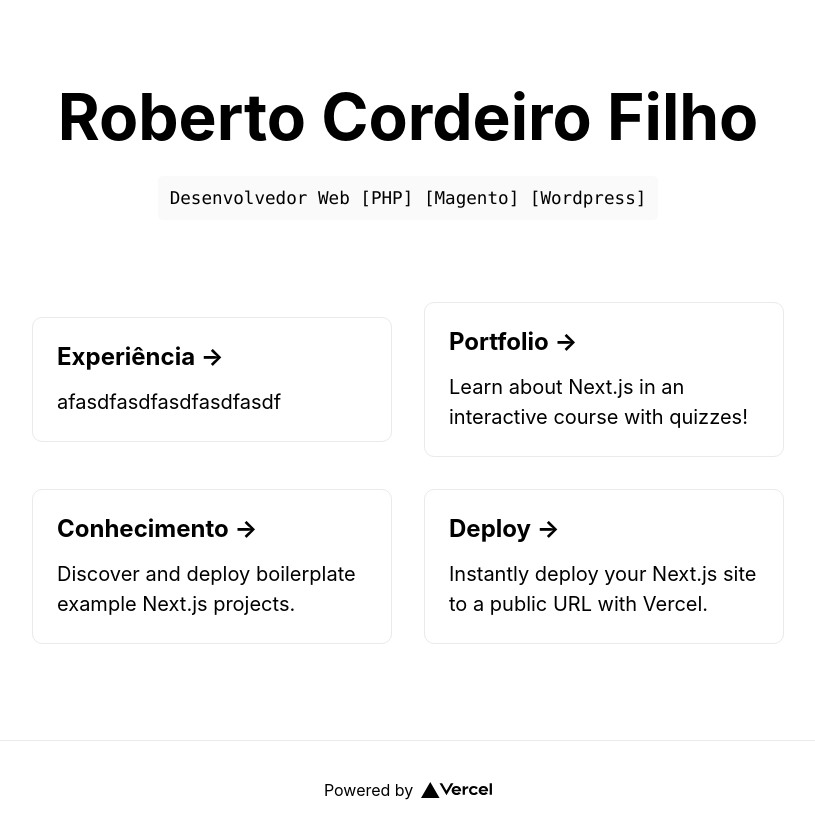
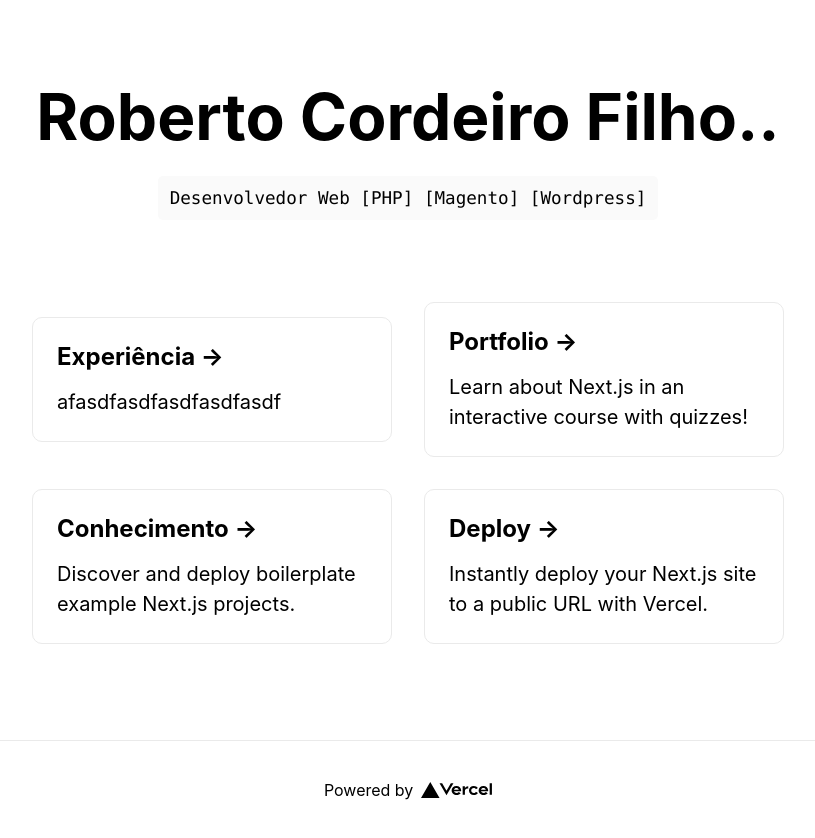
Before and after one commit to cordeirofilho/nextjs, a Next.js app: page / in a window 1280 px wide. Shown: the whole page, without its empty margins (232-1047 px from the left). Built offline with nearby package versions, Linux system fonts and the light colour scheme.

Commit message:
teste titulo

```diff
--- a/pages/index.js
+++ b/pages/index.js
@@ -11,7 +11,7 @@ export default function Home() {
 
       <main className={styles.main}>
         <h1 className={styles.title}>
-          Roberto Cordeiro Filho
+          Roberto Cordeiro Filho..
         </h1>
 
         <p className={styles.description}>
```
